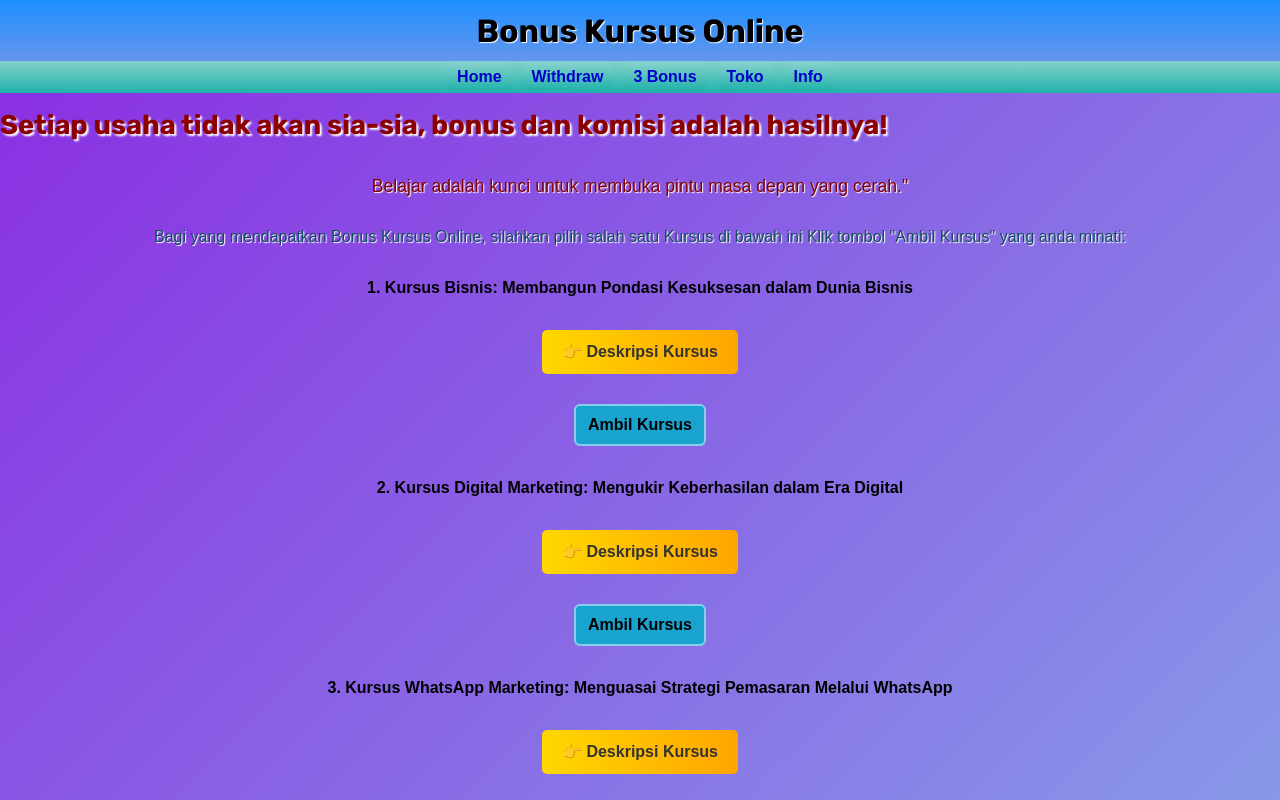
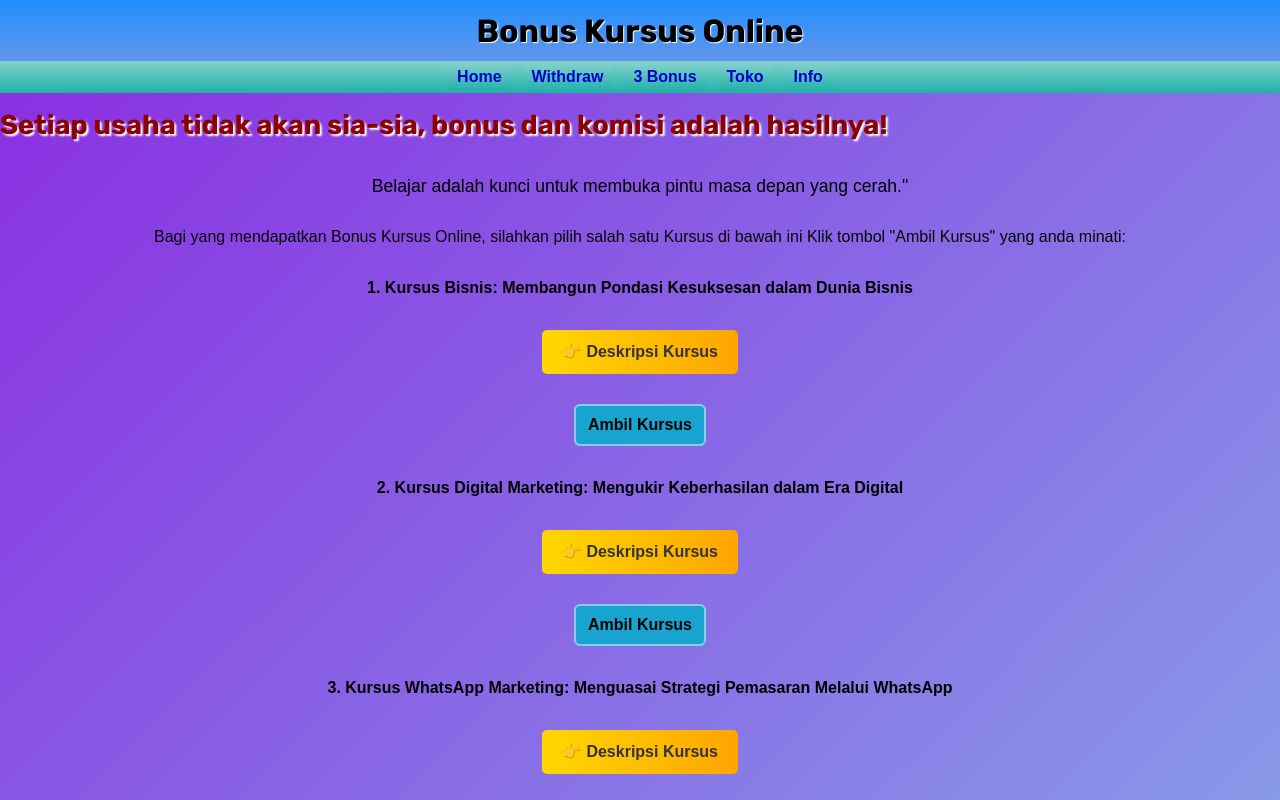
Before and after one commit to SAFF35/Kursus1, a plain HTML site: page index.html in a window 1280 px wide. Shown: the top 800 px of the page. Drawn offline with nearby package versions, Linux system fonts and the light colour scheme.

Commit message:
Update index.html

```diff
--- a/index.html
+++ b/index.html
@@ -94,16 +94,14 @@
     }
     h2 {
       font-size: 1.1em;
-      color: #800000;
+      color: #000000;
       text-align: center;
-      text-shadow: 1px 1px 1px #fff;
       margin: 30px;
     }
     h3 {
       font-size: 1em;
-      color: #114B5F;
+      color: #060608;
       text-align: center;
-      text-shadow: 1px 1px 1px #fff;
       margin: 30px;
 
     }
@@ -164,7 +162,7 @@
       padding: 7px;
       border-radius: 10px;
       box-shadow: 0 4px 10px rgba(0, 0, 0, 0.2);
-      margin: 20px auto;
+      margin: 7px auto;
       max-width: 350px;
       display: none; /* Tersembunyi secara default */
       text-align: justify;
```
